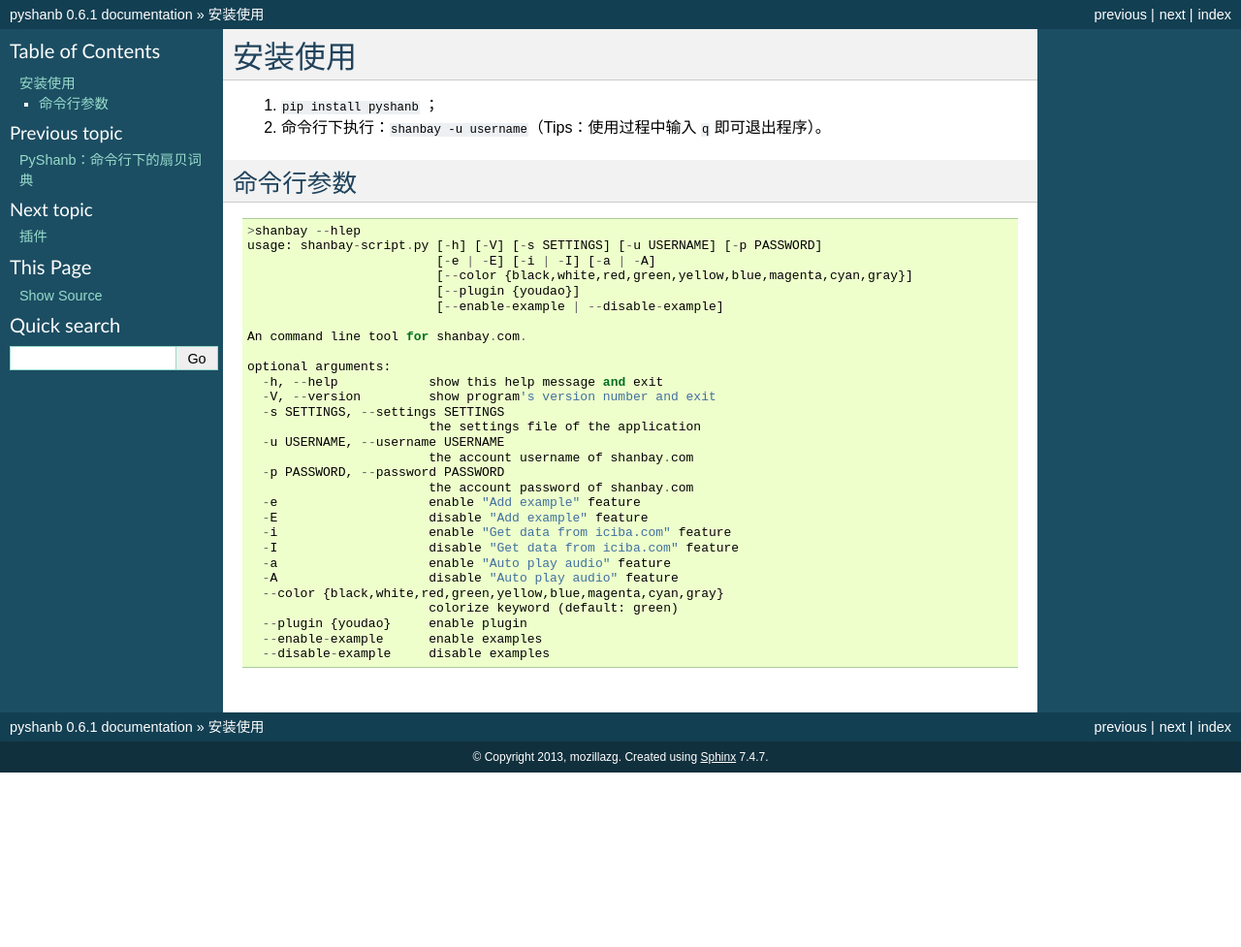
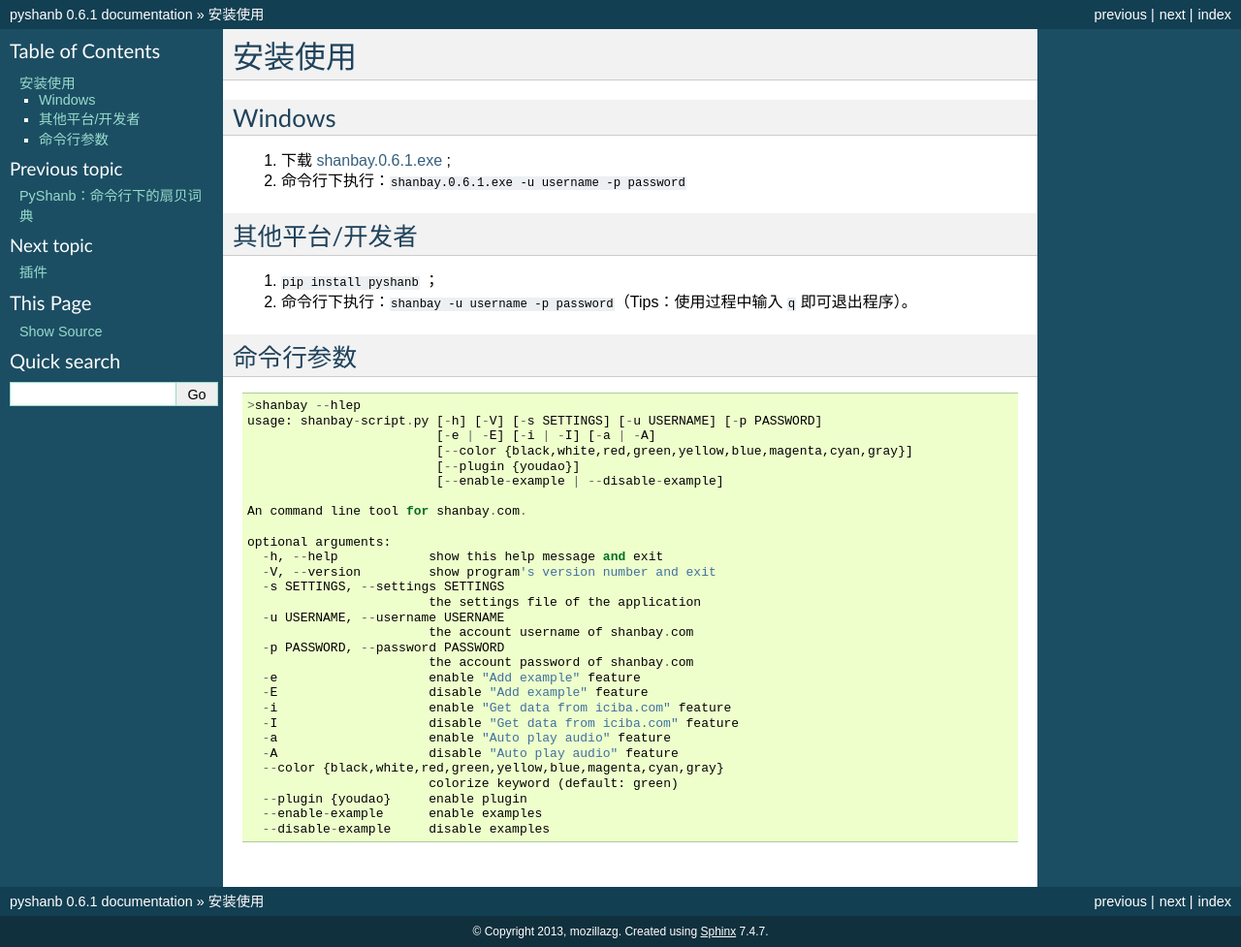
Before and after one commit to mozillazg/PyShanb, a Sphinx documentation site: the page built from docs/quickstart.rst, in a window 1280 px wide. Shown: the whole page at 97% size. Built offline with Sphinx 7.4.7, drawn with Linux system fonts in a browser that asks for light colours; before the commit the page ends 900 px from its top, so only the background shows below that.

Commit message:
update docs

```diff
--- a/docs/quickstart.rst
+++ b/docs/quickstart.rst
@@ -1,8 +1,18 @@
 安装使用
 ========
 
+Windows
+-------
+
+1. 下载 `shanbay.0.6.1.exe <https://github.com/mozillazg/PyShanb/raw/exe/bin/shanbay.0.6.1.exe>`__ ;
+2. 命令行下执行：\ ``shanbay.0.6.1.exe -u username -p password``
+
+
+其他平台/开发者
+---------------
+
 1. ``pip install pyshanb`` ；
-2. 命令行下执行：\ ``shanbay -u username``\ （Tips：使用过程中输入 ``q``
+2. 命令行下执行：\ ``shanbay -u username -p password``\ （Tips：使用过程中输入 ``q``
    即可退出程序）。
 
 
```
Also changed, not shown: README.rst (+13 -1 lines).
